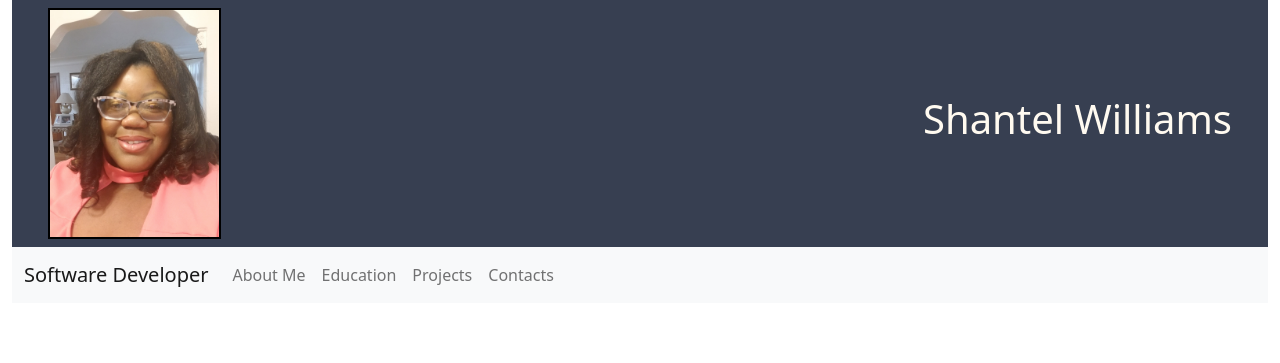
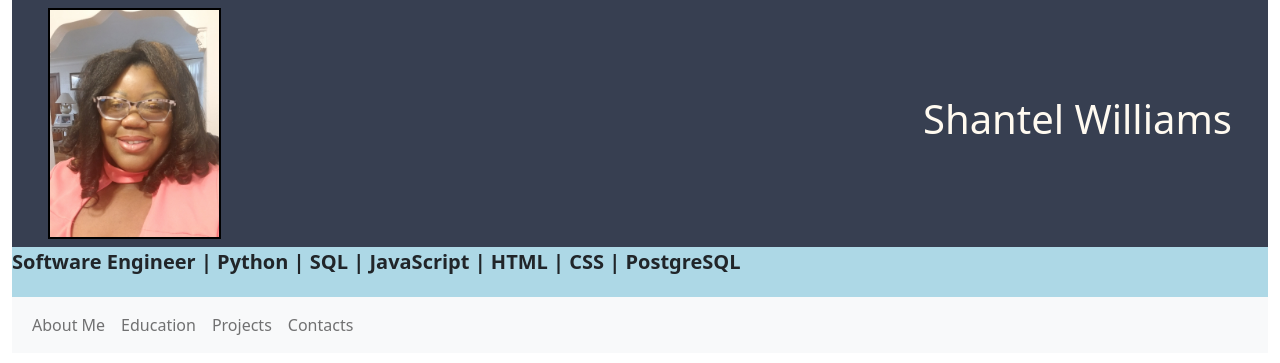
Before and after one commit to Tellysone87/portfolio, a Flask app: page /project in a window 1280 px wide. Shown: the top 363 px of the page. Run offline with Flask 3, Linux system fonts and the light colour scheme; some libraries are stand-ins or nearby versions.

Commit message:
website updates

```diff
--- a/static/design.css
+++ b/static/design.css
@@ -27,12 +27,6 @@ img{
 #regular {
     margin: 0px;
     padding: 0;
-}
-
-#firstProject{
-    border-style: solid;
-    /* border-width: 5px;
-    border: black; */
 }
 
 #Shantel{
@@ -66,3 +60,17 @@ img{
     background-color:  #58A4B0;
     color: black;
 }
+
+div#SkillSet.row {
+    margin: 0;
+    background-color: lightblue;
+    font-weight: bold;
+    font-size: 20px;
+    height: 50px;
+    text-align: center;
+
+}
+
+ul {
+    padding-left: 0;
+}
--- a/templates/base.html
+++ b/templates/base.html
@@ -33,13 +33,16 @@ The other webpages will inherit this html to ensure the theme is universal -->
             </nav>
         </div>
 
+    <div class="row" id="SkillSet">
+        Software Engineer | Python | SQL | JavaScript | HTML | CSS | PostgreSQL
+    </div>
+
+
     <!-- As a heading and nav to different pages -->
     <nav class="navbar navbar-expand-lg navbar-light bg-light">
-            <div class="container-fluid">
-                <a class="navbar-brand" href="/project.html">Software Developer</a>
-                <button class="navbar-toggler" type="button" data-bs-toggle="collapse"
-                    data-bs-target="#navbarNavAltMarkup" aria-controls="navbarNavAltMarkup" aria-expanded="false"
-                    aria-label="Toggle navigation">
+        <div class="container-fluid" id="navBar">
+            <button class="navbar-toggler" type="button" data-bs-toggle="collapse" data-bs-target="#navbarNavAltMarkup"
+                aria-controls="navbarNavAltMarkup" aria-expanded="false" aria-label="Toggle navigation">
                 <span class="navbar-toggler-icon"></span>
             </button>
             <div class="collapse navbar-collapse" id="navbarNavAltMarkup">
--- a/templates/project.html
+++ b/templates/project.html
@@ -7,7 +7,7 @@
 <!-- Each project has 3 sections -->
 <div class="row" id="firstProject">
     <!-- Title and date -->
-    <div class="col-3">
+    <div class="col-3" >
         <b>
             <h2>
                 Pack Track
@@ -18,8 +18,8 @@
         </b>
     </div>
     <!-- highlights and skills -->
-    <div class="col-3">
-        <Ul>
+    <div class="col-3" id="pack">
+        <Ul class="skills">
             <li>Designed and engineered a web application that allows you to track all your packages and view them
                 on a
                 google map.</li>
@@ -53,8 +53,8 @@
         </b>
     </div>
     <!-- highlights and skills -->
-    <div class="col-3">
-        <Ul>
+    <div class="col-3" id="under">
+        <Ul class="skills">
             <li>Added Graphics, sound, and characters using pygame</li>
             <li>Interactive multiple choose questions</li>
             <li>Using loops and conditions to perform tasks</li>
@@ -87,8 +87,8 @@
         </b>
     </div>
     <!-- highlights and skills -->
-    <div class="col-3">
-        <Ul>
+    <div class="col-3" id="escape">
+        <Ul class="skills">
             <li>Learned Unity and coding with c#</li>
             <li>created objects and calling them via variables</li>
             <li>collision and health calculating</li>
@@ -118,8 +118,8 @@
         </b>
     </div>
     <!-- highlights and skills -->
-    <div class="col-3">
-        <Ul>
+    <div class="col-3" id="ed">
+        <Ul class="skills">
             <li>Added Graphics, sound, and characters using pygame</li>
             <li>Interactive multiple choose questions</li>
             <li>Using loops and conditions to perform tasks</li>
@@ -131,7 +131,7 @@
     </div>
     <!-- play game or presentation -->
     <div class="col-6">
-        <iframe width="560" height="315" src="https://www.youtube.com/embed/h74z0piNloE?si=L6ladBVASnp_4oG4" title="YouTube video player" frameborder="0"
+        <iframe width="600" height="400" src="https://www.youtube.com/embed/h74z0piNloE?si=L6ladBVASnp_4oG4" title="YouTube video player" frameborder="0"
         allow="accelerometer; autoplay; clipboard-write; encrypted-media; gyroscope; picture-in-picture; web-share" allowfullscreen></iframe>
     </div>
 </div>
```
Also changed, not shown: static/effects.js (added, +21 -0 lines). Lines whose indentation alone changed are shown as unchanged.
